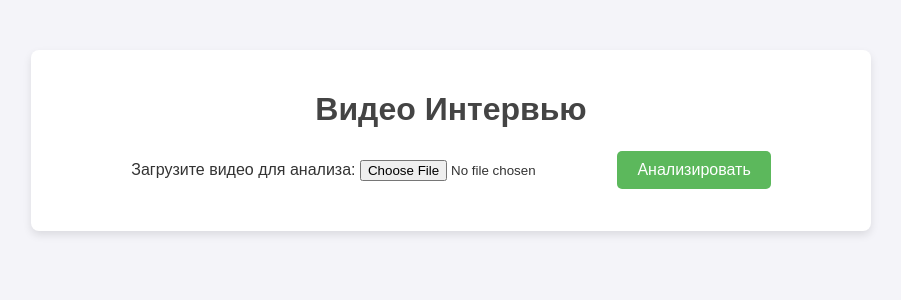
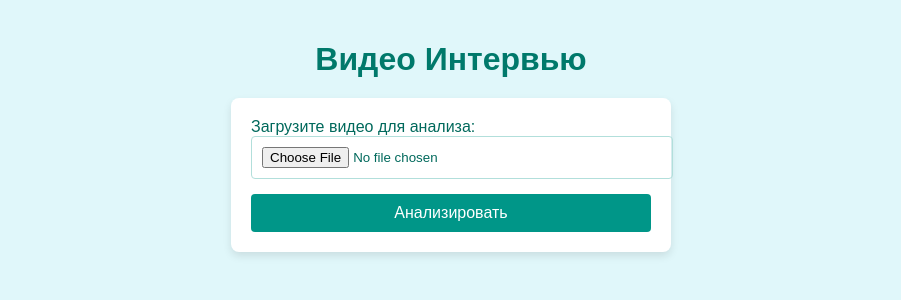
Before and after one commit to Jamal1349/SobezAI, a Flask app: page / in a window 1280 px wide. Shown: the top 300 px of the page, without its empty margins (189-1090 px from the left). Run offline with Flask 2, Linux system fonts and the light colour scheme.

Commit message:
Add files via upload

```diff
--- a/static/css/style.css
+++ b/static/css/style.css
@@ -1,58 +1,57 @@
 body {
     font-family: Arial, sans-serif;
-    background-color: #f4f4f9;
-    color: #333;
+    background-color: #e0f7fa; /* Светло-голубой фон */
+    color: #00695c; /* Темно-бирюзовый текст */
     margin: 0;
-    padding: 0;
+    padding: 20px;
 }
 
-.container {
-    max-width: 800px;
-    margin: 50px auto;
-    padding: 20px;
-    background: #fff;
-    border-radius: 8px;
-    box-shadow: 0 4px 8px rgba(0, 0, 0, 0.1);
+h1 {
+    color: #00796b; /* Темно-бирюзовый заголовок */
     text-align: center;
-}
-
-h1, h2 {
-    color: #444;
+    margin-bottom: 20px;
 }
 
 form {
-    margin: 20px 0;
+    background-color: #ffffff; /* Белый фон для формы */
+    padding: 20px;
+    border-radius: 8px;
+    box-shadow: 0 4px 8px rgba(0, 0, 0, 0.1);
+    max-width: 400px;
+    margin: 0 auto;
 }
 
 input[type="file"] {
-    margin: 10px 0;
+    display: block;
+    margin-bottom: 15px;
+    width: 100%;
+    padding: 10px;
+    border: 1px solid #b2dfdb; /* Светло-бирюзовая рамка */
+    border-radius: 4px;
 }
 
 button {
-    background-color: #5cb85c;
-    color: #fff;
+    background-color: #009688; /* Бирюзовый цвет кнопки */
+    color: white;
     border: none;
     padding: 10px 20px;
+    border-radius: 4px;
     cursor: pointer;
+    width: 100%;
     font-size: 16px;
-    border-radius: 5px;
 }
 
 button:hover {
-    background-color: #4cae4c;
-}
-
-video {
-    margin: 20px 0;
-    max-width: 100%;
-    height: auto;
+    background-color: #00796b; /* Темнее при наведении */
 }
 
 a {
-    color: #5cb85c;
     text-decoration: none;
 }
 
-a:hover {
-    text-decoration: underline;
+a button {
+    background-color: #00bcd4; /* Голубой цвет для второй кнопки */
 }
+
+a button:hover {
+    background-color: #0097a7; /* Темнее при наведении */
```
